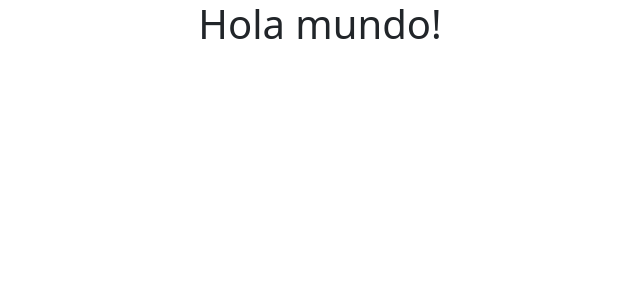
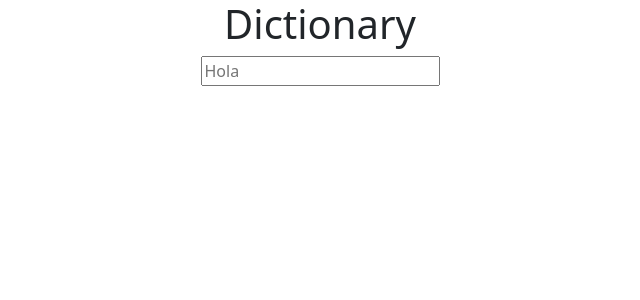
Before and after one commit to macarenagimenez/dictionary-project, a React (Create React App) app: page / in a window 1280 px wide. Shown: the top 300 px of the page, without its empty margins (320-960 px from the left). Built offline with nearby package versions, Linux system fonts and the light colour scheme.

Commit message:
search engine

```diff
--- a/src/App.js
+++ b/src/App.js
@@ -1,10 +1,16 @@
+import React from "react";
+import Dictionary from "./Dictionary.js";
 import "bootstrap/dist/css/bootstrap.min.css";
 import "./App.css";
+import { Container } from "react-bootstrap";
 
 function App() {
   return (
     <div className="App">
-      <h1>Hola mundo!</h1>
+      <Container>
+        <h1>Dictionary</h1>
+        <Dictionary />
+      </Container>
     </div>
   );
 }
--- /dev/null
+++ b/src/Dictionary.js
@@ -0,0 +1,23 @@
+import React, { useState } from "react";
+
+export default function Dictionary() {
+  let [keyWord, setKeyWord] = useState("");
+
+  function handleSearch(event) {
+    event.preventDefault();
+    alert(`Looking for ${keyWord}`);
+  }
+
+  function storeInputForm(event) {
+    console.log(event.target.value);
+    setKeyWord(event.target.value);
+  }
+
+  return (
+    <div className="searchEngine">
+      <form onSubmit={handleSearch}>
+        <input type="search" placeholder="Hola" onChange={storeInputForm} />
+      </form>
+    </div>
+  );
+}
```
